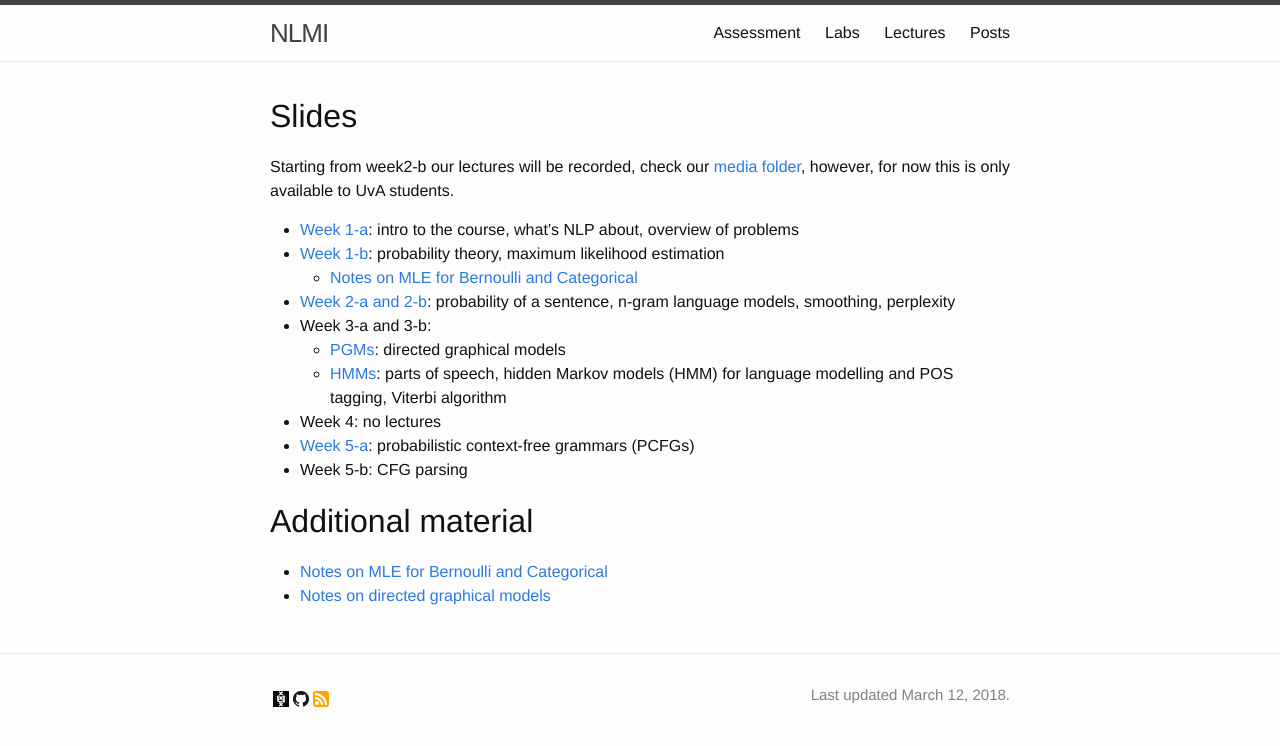
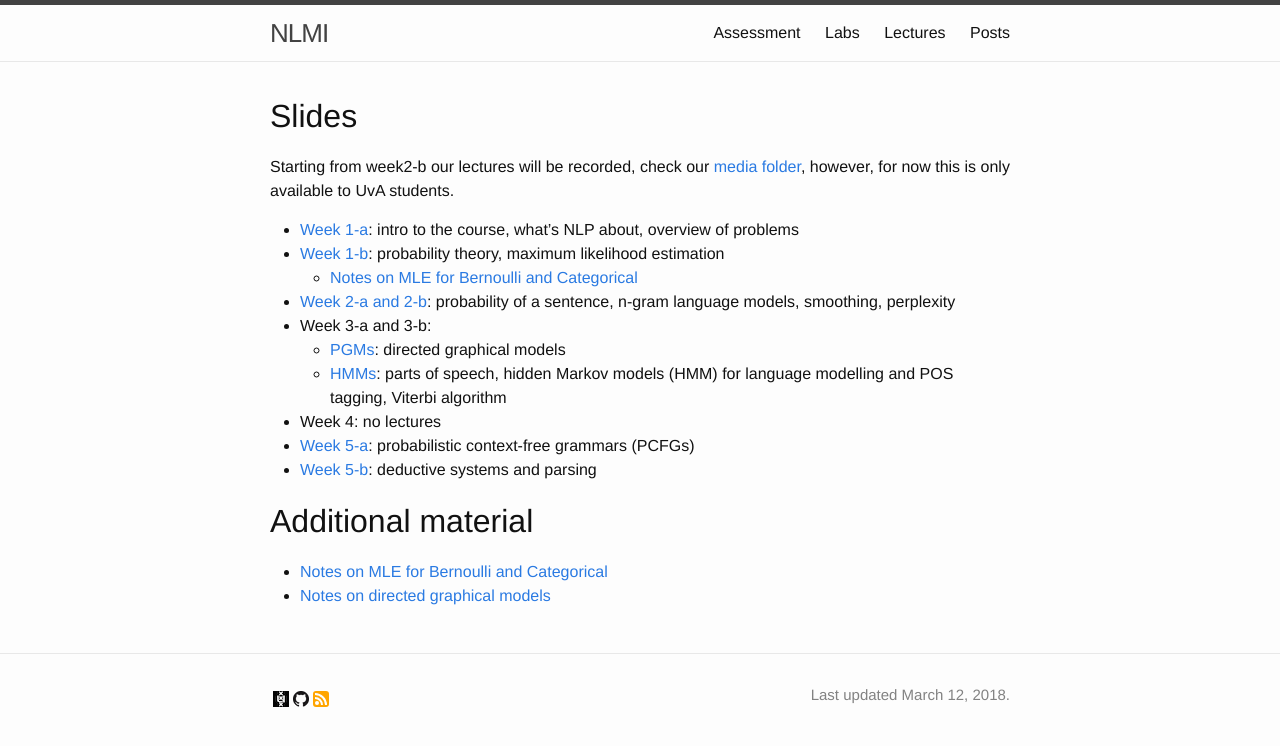
Before and after one commit to cl-illc/nlmi, a Jekyll site: the page built from lectures.md, in a window 1280 px wide. Shown: the top 746 px of the page. Built offline with Jekyll 4.4.1, drawn with Linux system fonts in a browser that asks for light colours.

Commit message:
deductive systems

```diff
--- a/lectures.md
+++ b/lectures.md
@@ -17,7 +17,7 @@ Starting from week2-b our lectures will be recorded, check our [media folder](ht
     * [HMMs](lectures/week3-a.pdf): parts of speech, hidden Markov models (HMM) for language modelling and POS tagging, Viterbi algorithm
 * Week 4: no lectures
 * [Week 5-a](lectures/week5-a.pdf): probabilistic context-free grammars (PCFGs)
-* Week 5-b: CFG parsing
+* [Week 5-b](lectures/week5-b.pdf): deductive systems and parsing
 
 # Additional material
 
```
Also changed, not shown: 2 other files.
